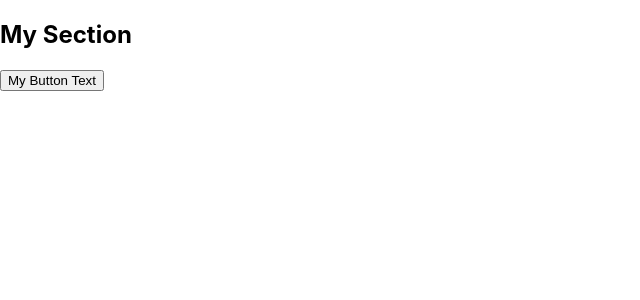
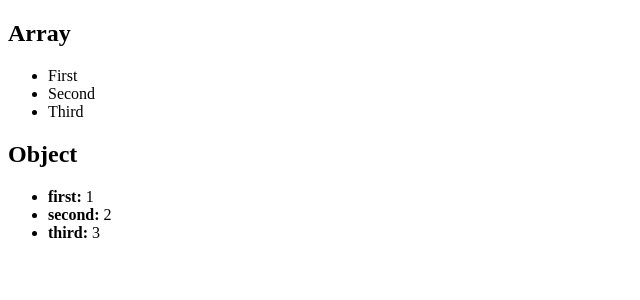
Before and after one commit to changofficial/LabAssignmentWeb, a React (Create React App) app: page / in a window 1280 px wide. Shown: the top 300 px of the page, without its empty margins (0-640 px from the left). Built offline with nearby package versions, Linux system fonts and the light colour scheme.

Commit message:
in class lab 3 ex0.4

```diff
--- a/src/index.js
+++ b/src/index.js
@@ -1,19 +1,32 @@
-import React from 'react';
-import ReactDOM from 'react-dom/client';
-import './index.css';
-import App from './App';
-import reportWebVitals from './reportWebVitals';
+import * as React from 'react';
+import * as ReactDOM from 'react-dom/client';
 
-import MySection from "./MySection";
-import MyButton from "./MyButton";
+
+const array = ["First", "Second", "Third"];
+
+const object = {
+  first: 1,
+  second:2,
+  third:3,
+};
 
 const root = ReactDOM.createRoot(document.getElementById('root'));
+
 root.render(
-  <MySection>
-      <MyButton>My Button Text</MyButton>
-  </MySection>
-);
-// If you want to start measuring performance in your app, pass a function
-// to log results (for example: reportWebVitals(console.log))
-// or send to an analytics endpoint. Learn more: https://bit.ly/CRA-vitals
-reportWebVitals();
+  <section>
+    <h1>Array</h1>
+    <ul>
+      {array.map((i) => (<li key={i}>{i}</li>))}
+    </ul>
+
+    <h1>Object</h1>
+    <ul>
+      {Object.keys(object).map((i) =>(
+        <li Key={i}>
+          <strong>{i}: </strong>
+          {object[i]}
+        </li>
+      ))}
+    </ul>
+  </section>
+)
```
